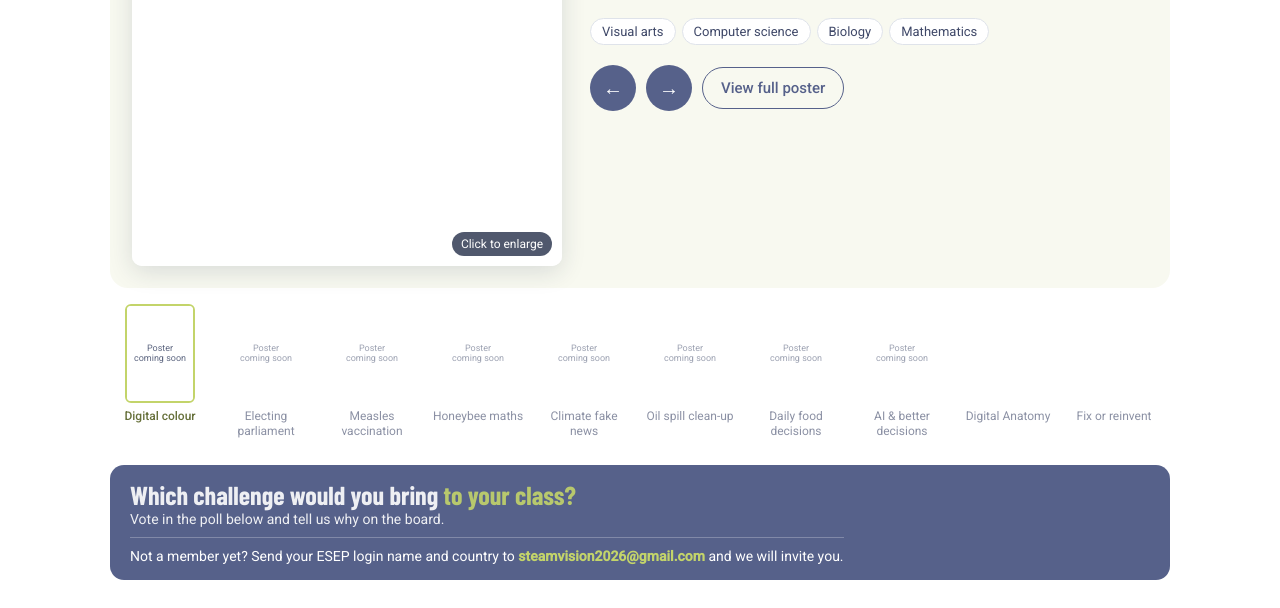
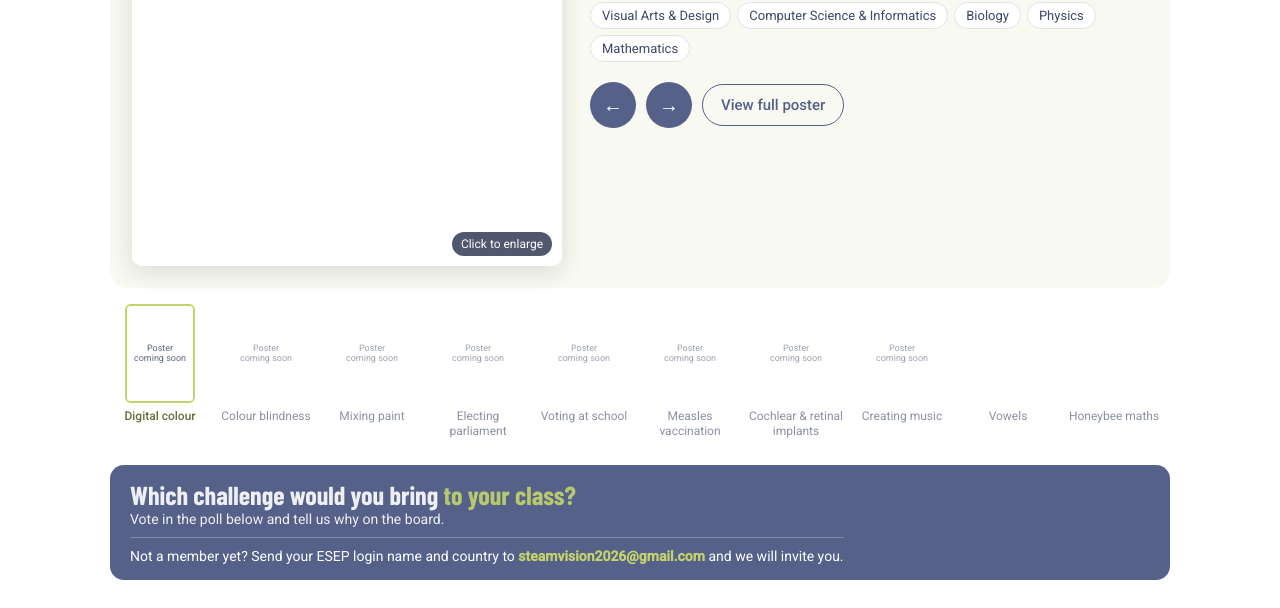
Before and after one commit to steamvision/steam-challenges, a plain HTML site: page index.html in a window 1280 px wide. Shown: the part 514-1122 px from the top of the page. Drawn offline with nearby package versions, Linux system fonts and the light colour scheme.

Commit message:
Update index.html

```diff
--- a/index.html
+++ b/index.html
@@ -98,7 +98,7 @@
       <span class="zoom-hint">Click to enlarge</span>
     </div>
     <div class="info" aria-live="polite">
-      <div class="count"><b id="num">01</b> / <span id="total">10</span> · <span id="theme"></span></div>
+      <div class="count"><b id="num">01</b> / <span id="total">19</span> · <span id="theme"></span></div>
       <h2 id="title"></h2>
       <p class="hook" id="hook"></p>
       <ul class="chips" id="chips"></ul>
@@ -142,34 +142,61 @@
 const CHALLENGES = [
   {img:"digital-colour", theme:"Digital colour", title:"How can we agree on the exact same digital colour?",
    hook:"How do screens mix red, green and blue light, and why do designers describe colours with hexadecimal codes?",
-   tags:["Visual arts","Computer science","Biology","Mathematics"]},
-  {img:"electing-parliament", theme:"Electing parliament", title:"Which is the best way to elect parliament?",
+   tags:["Visual Arts & Design","Computer Science & Informatics","Biology","Physics","Mathematics"]},
+  {img:"colour-blindness", theme:"Colour blindness", title:"What does the world look like with colour blindness and for tetrachromats?",
+   hook:"Why do most people with a fourth colour receptor not see more colours? Answers come from biology and from linguistics.",
+   tags:["Biology","Languages","Psychology","Sociology","Visual Arts & Design"]},
+  {img:"mixing-paint", theme:"Mixing paint", title:"Why is mixing paint so weird sometimes?",
+   hook:"Why do paints and pointillist dots mix so differently? Coloured torches and a colour cube reveal additive and subtractive mixing.",
+   tags:["Visual Arts & Design","Physics","Biology"]},
+  {img:"electing-parliament", theme:"Electing parliament", title:"What is the best way to elect a parliament?",
    hook:"Students compare electoral systems across Europe and build toy election results to test what makes a system fair.",
    tags:["Politics","History","Mathematics"]},
+  {img:"voting-at-school", theme:"Voting at school", title:"What is the best way to vote at school?",
+   hook:"Choosing a class trip becomes a lesson on voting systems, all the way to a Nobel-winning theorem: there is no perfect system.",
+   tags:["Politics","Mathematics","History","Ethics & Moral Studies","Languages"]},
   {img:"measles-vaccination", theme:"Measles vaccination", title:"Should measles vaccinations be mandatory?",
    hook:"An expert discussion where small groups research one perspective, then look for nuanced solutions together.",
-   tags:["Biology","Sociology","Law","Ethics"]},
+   tags:["Biology","Sociology","Politics","Law","Ethics & Moral Studies"]},
+  {img:"implants", theme:"Cochlear & retinal implants", title:"What do cochlear/retinal implants mean to deaf/blind people?",
+   hook:"How well can implants replace hearing or sight? Students research the science, then discuss how the deaf community views them.",
+   tags:["Biology","Technology & Engineering","Law","Politics","Sociology"]},
+  {img:"creating-music", theme:"Creating music", title:"Can you create and analyse music without any prior knowledge?",
+   hook:"A spectrogram tool makes sound visible: students discover the physics of sound and improvise music with it straight away.",
+   tags:["Music","Physics","Technology & Engineering"]},
+  {img:"vowels", theme:"Vowels", title:"What are vowels?",
+   hook:"Students record, slow down and build vowels with digital tools, exploring how the mouth and acoustics shape what we hear.",
+   tags:["Languages","Physics","Music","Technology & Engineering"]},
   {img:"honeybee-maths", theme:"Honeybee maths", title:"Are honeybees such great mathematicians?",
    hook:"Why are honeycomb cells hexagonal? Soap bubbles and soft clay show that physics, not calculation, does the work.",
-   tags:["Mathematics","Physics","Biology","Engineering"]},
+   tags:["Mathematics","Physics","Biology","Technology & Engineering"]},
   {img:"climate-fake-news", theme:"Climate fake news", title:"Fact or fiction: how to debunk climate fake news?",
    hook:"Students use AI to craft a fake news story about renewables, then turn into fact-checkers and debunk it with real data.",
-   tags:["Physics","Language","Geography","Civic education"]},
+   tags:["Physics","Languages","Psychology","Geography","Politics"]},
+  {img:"climate-justice", theme:"Climate justice", title:"How to improve climate justice?",
+   hook:"In a role-play walk, students step forward or back as climate scenarios unfold, then design policies to make adaptation fairer.",
+   tags:["Geography","Sociology","Ethics & Moral Studies","Politics","Law"]},
   {img:"oil-spill", theme:"Oil spill clean-up", title:"How to clean up an oil spill?",
    hook:"Sponges, cloth, soap or strainers? Students test clean-up methods and model how fast the slick reaches the coast.",
-   tags:["Physics","Chemistry","Biology","Mathematics"]},
+   tags:["Mathematics","Physics","Chemistry","Biology","Technology & Engineering"]},
   {img:"daily-food-decisions", theme:"Daily food decisions", title:"What are your daily food decisions?",
    hook:"Students track what they eat and who decides, then compare their meals with people around the world using real data.",
-   tags:["Home economics","Biology","Mathematics","Geography"]},
+   tags:["Home Economics & Food Studies","Biology","Mathematics","Geography"]},
+  {img:"multicultural-meal", theme:"Multicultural meal", title:"What is a (healthy) multicultural meal?",
+   hook:"Students design a healthy, multicultural and sustainable meal for their school, calculating ingredients, costs and footprint.",
+   tags:["Home Economics & Food Studies","Biology","Mathematics","Geography","Sociology"]},
   {img:"ai-better-decisions", theme:"AI & better decisions", title:"Can AI help us make better decisions?",
    hook:"Plants in the school greenhouse are wilting. Students build a Yes/No decision tree, then use generative AI to critique it.",
-   tags:["Biology","Mathematics","Engineering","Technology"]},
+   tags:["Biology","Mathematics","Technology & Engineering","Visual Arts & Design"]},
+  {img:"collect-phones", theme:"Collecting old phones", title:"How to collect old phones?",
+   hook:"How many unused phones are lying in drawers? Students grasp the scale of the problem and plan a collection campaign.",
+   tags:["Mathematics","Geography","Economics","Languages","Application beyond the Classroom"]},
   {img:"digital-anatomy", theme:"Digital Anatomy", title:"Digital Anatomy",
    hook:"What is inside the devices we throw away? Students take apart discarded electronics, map their components and test what still works.",
-   tags:["Technology","Physics","Chemistry","Citizenship"]},
+   tags:["Technology & Engineering","Physics","Chemistry","Mathematics"]},
   {img:"fix-or-reinvent", theme:"Fix or reinvent", title:"Fix or reinvent: repair, redesign and create",
    hook:"Can a broken device get a second life? Students design replacement parts in Tinkercad and build new prototypes from salvaged components.",
-   tags:["Technology","Physics","Mathematics","Arts","Citizenship"]}
+   tags:["Technology & Engineering","Computer Science & Informatics","Mathematics","Economics"]}
 ];
 
 const PDFJS = window.pdfjsLib;
```
